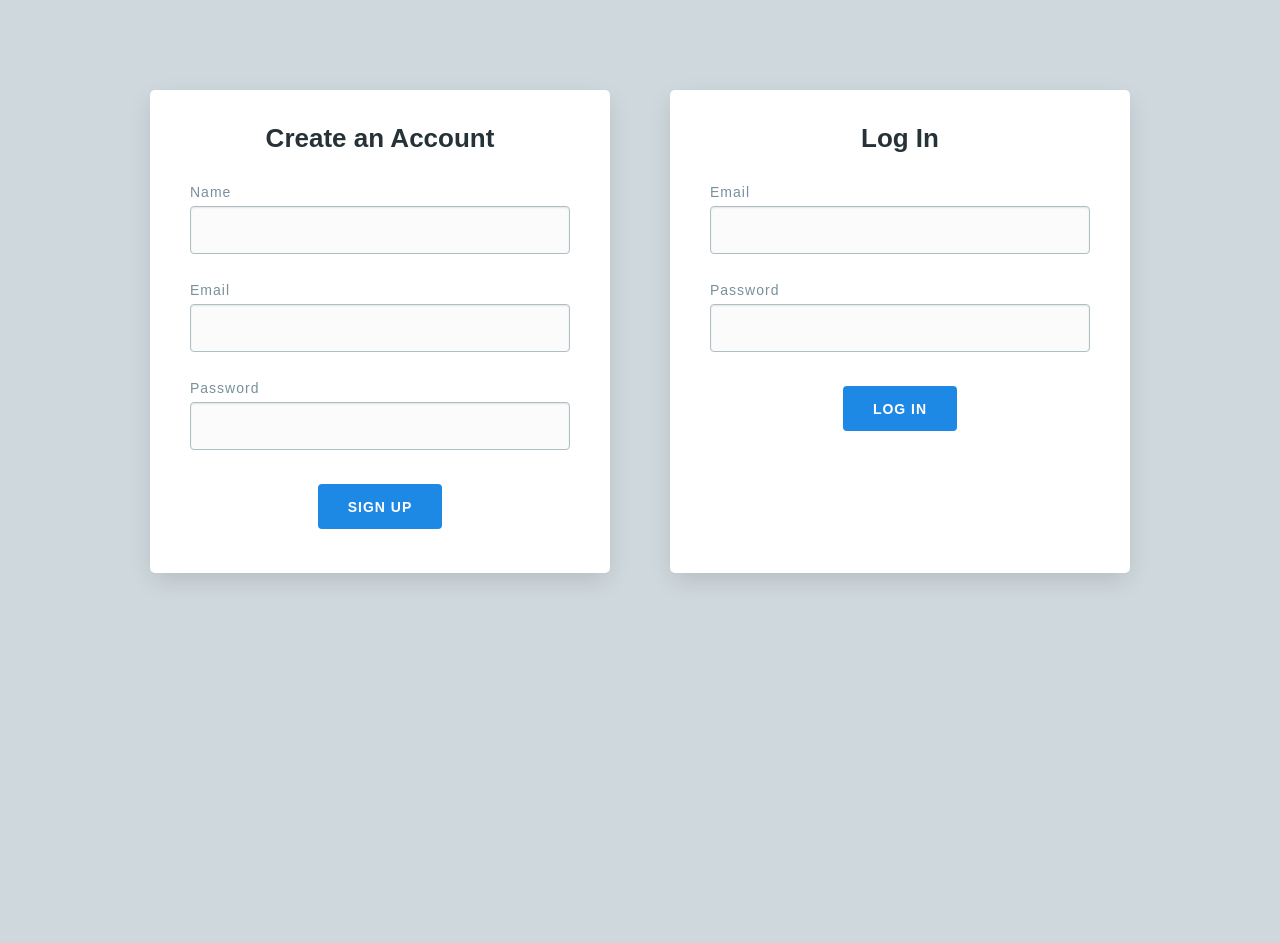
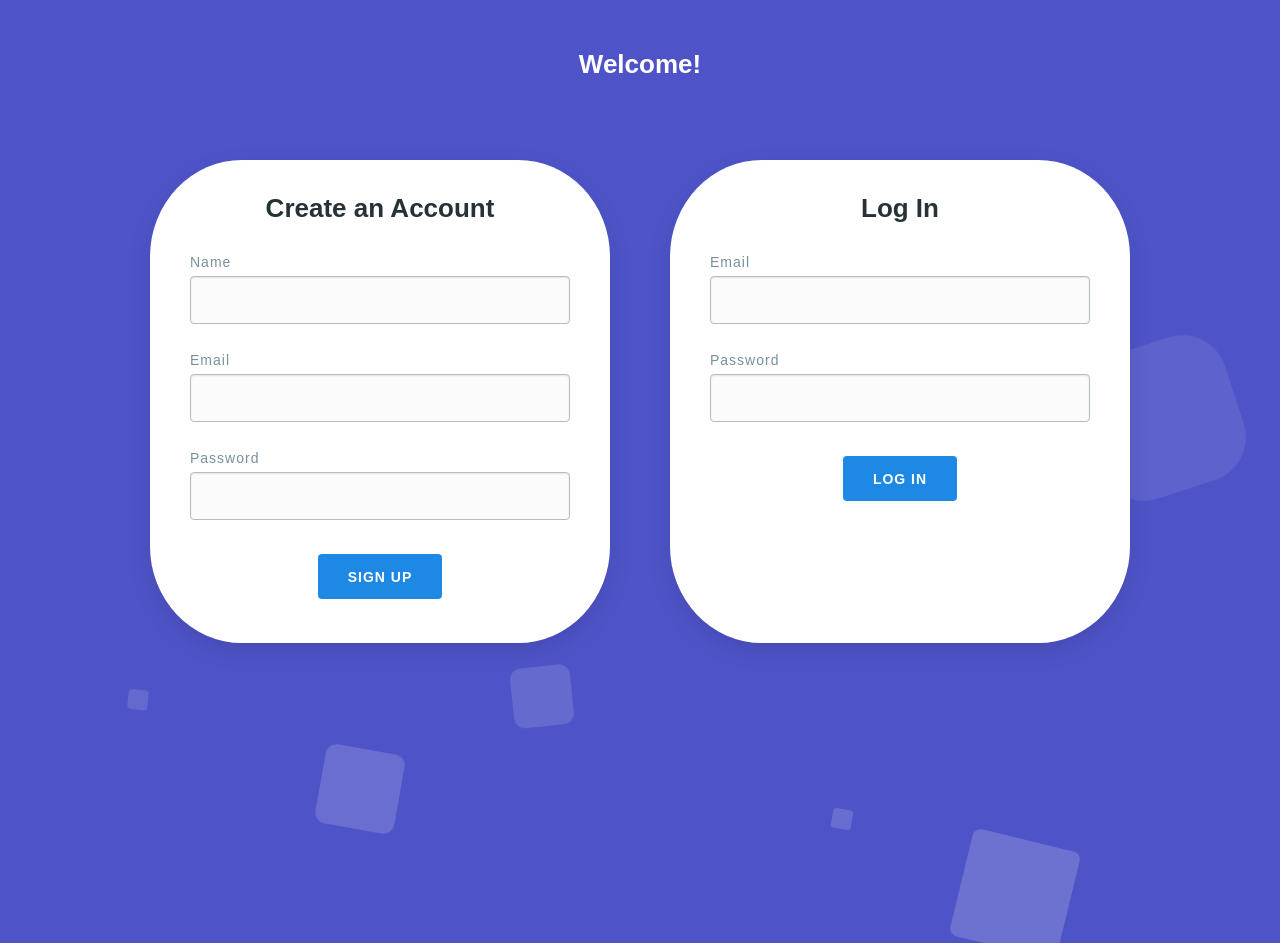
Before and after one commit to karageee/Login-system-and-gmm-voice-auth, a Flask app: page / in a window 1280 px wide. Before the commit the page ends 581 px from the top, so only its background shows below. Run offline with Flask 2, Linux system fonts and the light colour scheme.

Commit message:
background animation

```diff
--- a/LoginWeb/static/css/styles.css
+++ b/LoginWeb/static/css/styles.css
@@ -30,7 +30,124 @@
   font-size: 18px;
   line-height: 28px;
   color: var(--black);
-  background: var(--grey-light);
+  background: #4e54c8;
+  background: -webkit-linear-gradient(to left, #8f94fb, #4e54c8);
+  width: 100%;
+}
+
+.circles{
+  position: absolute;
+  margin: 0;
+  top: 0;
+  left: 0;
+  bottom: -150px;
+  width: 100%;
+  overflow: hidden;
+}
+
+.circles li{
+  position: absolute;
+  display: block;
+  list-style: none;
+  width: 20px;
+  height: 20px;
+  background: rgba(255, 255, 255, 0.2);
+  animation: animate 25s linear infinite;
+  bottom: -150px;
+
+}
+
+.circles li:nth-child(1){
+  left: 25%;
+  width: 80px;
+  height: 80px;
+  animation-delay: 0s;
+}
+
+
+.circles li:nth-child(2){
+  left: 10%;
+  width: 20px;
+  height: 20px;
+  animation-delay: 2s;
+  animation-duration: 12s;
+}
+
+.circles li:nth-child(3){
+  left: 70%;
+  width: 20px;
+  height: 20px;
+  animation-delay: 4s;
+}
+
+.circles li:nth-child(4){
+  left: 40%;
+  width: 60px;
+  height: 60px;
+  animation-delay: 0s;
+  animation-duration: 18s;
+}
+
+.circles li:nth-child(5){
+  left: 65%;
+  width: 20px;
+  height: 20px;
+  animation-delay: 0s;
+}
+
+.circles li:nth-child(6){
+  left: 75%;
+  width: 110px;
+  height: 110px;
+  animation-delay: 3s;
+}
+
+.circles li:nth-child(7){
+  left: 35%;
+  width: 150px;
+  height: 150px;
+  animation-delay: 7s;
+}
+
+.circles li:nth-child(8){
+  left: 50%;
+  width: 25px;
+  height: 25px;
+  animation-delay: 15s;
+  animation-duration: 45s;
+}
+
+.circles li:nth-child(9){
+  left: 20%;
+  width: 15px;
+  height: 15px;
+  animation-delay: 2s;
+  animation-duration: 35s;
+}
+
+.circles li:nth-child(10){
+  left: 85%;
+  width: 150px;
+  height: 150px;
+  animation-delay: 0s;
+  animation-duration: 11s;
+}
+
+
+@keyframes animate {
+
+  0%{
+      transform: translateY(0) rotate(0deg);
+      opacity: 1;
+      border-radius: 0;
+  }
+
+  100%{
+      transform: translateY(-1000px) rotate(720deg);
+      opacity: 0;
+      border-radius: 50%;
+  }
+
 }
 
 /* Typography */
@@ -56,6 +173,17 @@
   margin: 24px 0;
 }
 
+.Welcome{
+  margin: 0;
+  top: 2em;
+  bottom: 0;
+  align-content: center;
+}
+.Welcome h1{
+  color: #ffffff;
+  text-align: center;
+}
+
 /* Cards */
 .card-wrapper {
   margin: 0 auto;
@@ -70,7 +198,7 @@
   padding: 20px 40px;
   width: 460px;
   box-shadow: 0 8px 26px -4px rgba(0,0,0,0.15);
-  border-radius: 5px;
+  border-radius: 20%;
   background: var(--white);
 }
 
--- a/LoginWeb/templates/base.html
+++ b/LoginWeb/templates/base.html
@@ -6,15 +6,27 @@
   <meta name="viewport" content="width=device-width, initial-scale=1.0">
   <title>User Login System</title>
 
-  <link rel="stylesheet" href="/static/css/normalize.css">
+  <script src="https://code.jquery.com/jquery-3.5.1.js" type="text/javascript"></script>
   <link rel="stylesheet" href="/static/css/styles.css">
 
 </head>
 <body>
 
-  <script src="https://code.jquery.com/jquery-3.5.1.js" type="text/javascript"></script>
+  <ul class="circles">
+    <li></li>
+    <li></li>
+    <li></li>
+    <li></li>
+    <li></li>
+    <li></li>
+    <li></li>
+    <li></li>
+    <li></li>
+    <li></li>
+  </ul>
+
   {% block content %}
-    {# Template inserted here #}
+  {# Template inserted here #}
   {% endblock %}
 
   <script src="/static/js/scripts.js"></script>
--- a/LoginWeb/templates/home.jinja2
+++ b/LoginWeb/templates/home.jinja2
@@ -1,6 +1,10 @@
 {% extends "base.html" %}
 
 {% block content %}
+  <div class="Welcome">
+    <h1>Welcome!</h1>
+  </div>
+
   <div class="card-wrapper">
 
     <div class="card">
```
Also changed, not shown: LoginWeb/templates/voice_signin.jinja2 (+7 -5 lines), LoginWeb/templates/voice_signup.jinja2 (+7 -5 lines), LoginWeb/user/models.py (+28 -28 lines).
